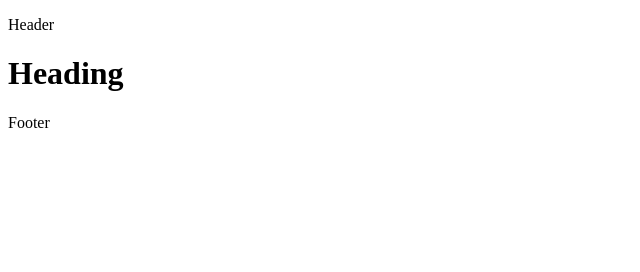
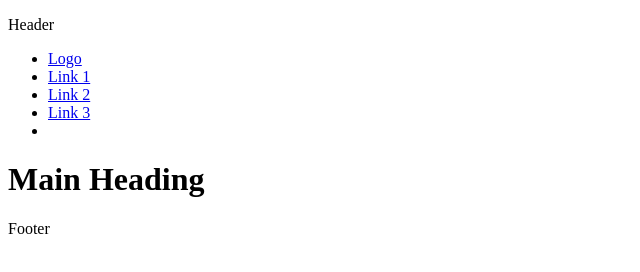
Before and after one commit to tmdbah/workspace, a plain HTML site: page index.html in a window 1280 px wide. Shown: the whole page, without its empty margins (0-640 px from the left). Drawn offline with Linux system fonts and the light colour scheme.

Commit message:
Added HTML Nav bar basic template

```diff
--- a/index.html
+++ b/index.html
@@ -40,10 +40,17 @@
     </header>
     <nav>
         <!-- Add your website navigation here -->
+        <ul class="menu">
+            <li class="logo"><a href="#">Logo</a></li>
+            <li class="item"><a href="#">Link 1</a></li>
+            <li class="item"><a href="#">Link 2</a></li>
+            <li class="item"><a href="#">Link 3</a></li>
+            <li class="toggle"><a href="#"><i class="fa fa-bars"></i></a></li>
+        </ul>
     </nav>
     <main>
         <!-- Add your main content here -->
-        <h1>Heading</h1>
+        <h1>Main Heading</h1>
     </main>
     <footer>
         <!-- Add copyright notices and other footer content here -->
```
